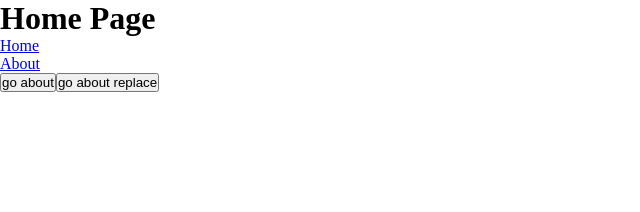
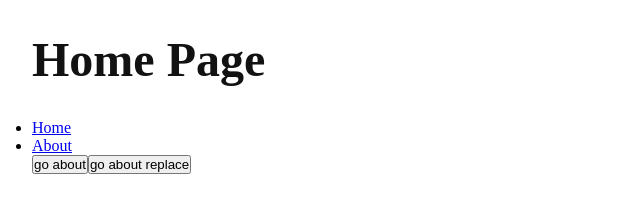
Before and after one commit to kim-elijah-sol/gatsby-start, a Gatsby site: page / in a window 1280 px wide. Shown: the whole page, without its empty margins (0-640 px from the left). Built offline with nearby package versions, Linux system fonts and the light colour scheme; Gatsby itself is replaced by a stand-in of ours.

Commit message:
component-scoped style

```diff
--- /dev/null
+++ b/src/components/Layout.module.css
@@ -0,0 +1,9 @@
+.container {
+  padding: 32px;
+}
+
+.title {
+  font-size: 48px;
+  color: #121212;
+  margin-bottom: 32px;
+}
--- a/src/components/Layout.tsx
+++ b/src/components/Layout.tsx
@@ -1,5 +1,6 @@
 import { Link } from "gatsby";
 import React, { PropsWithChildren } from "react";
+import * as style from "./Layout.module.css";
 
 interface Props {
   pageTitle: string;
@@ -7,8 +8,8 @@ interface Props {
 
 function Layout({ pageTitle, children }: PropsWithChildren<Props>) {
   return (
-    <div>
-      <h1>{pageTitle}</h1>
+    <div className={style.container}>
+      <h1 className={style.title}>{pageTitle}</h1>
 
       <nav>
         <ul>
```
